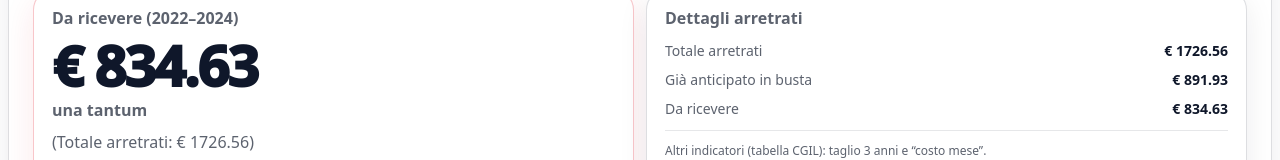
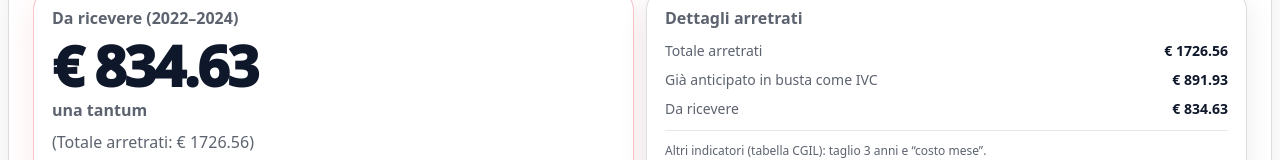
Before and after one commit to pasqualebrenga/operazione-verita-fpcgil-veneto, a Next.js app: page /risultato in a window 1280 px wide. Both pictures are taken after a click on the button "Arretrati 22–24". Shown: the part 455-615 px from the top of the page. Built offline with nearby package versions, Linux system fonts and the light colour scheme.

Commit message:
mancava IVC

```diff
--- a/app/risultato/RisultatoClient.tsx
+++ b/app/risultato/RisultatoClient.tsx
@@ -493,7 +493,7 @@ export default function RisultatoClient() {
                   <b>€ {calc.arretrati.toFixed(2)}</b>
                 </div>
                 <div style={{ display: "flex", justifyContent: "space-between", gap: 12 }}>
-                  <span className="ov-muted">Già anticipato in busta</span>
+                  <span className="ov-muted">Già anticipato in busta come IVC</span>
                   <b>€ {calc.anticipato.toFixed(2)}</b>
                 </div>
                 <div style={{ display: "flex", justifyContent: "space-between", gap: 12 }}>
```
